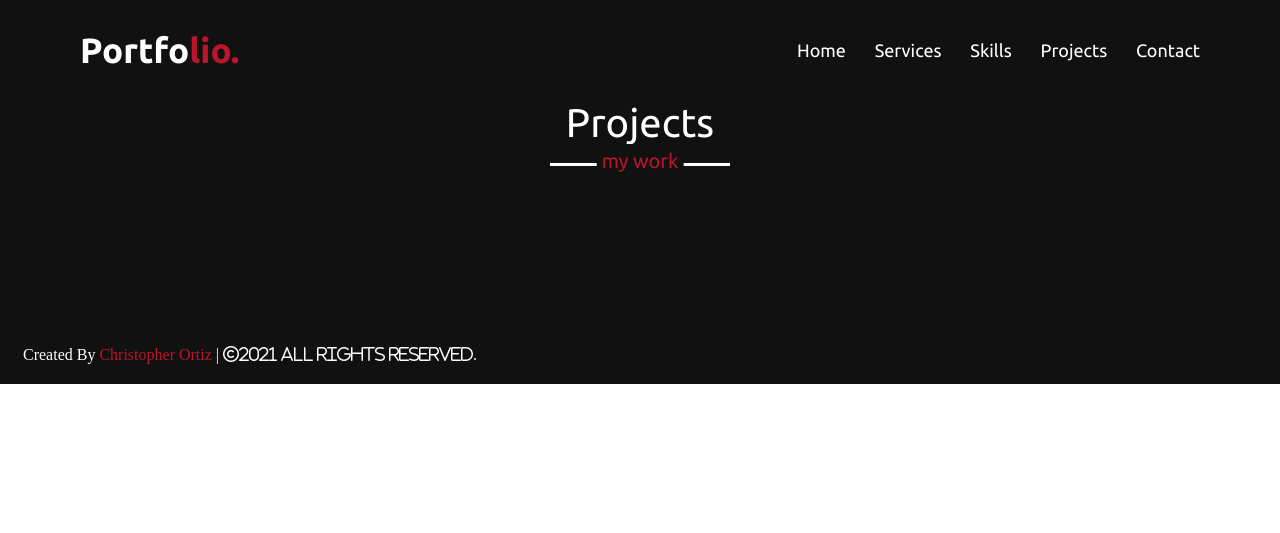
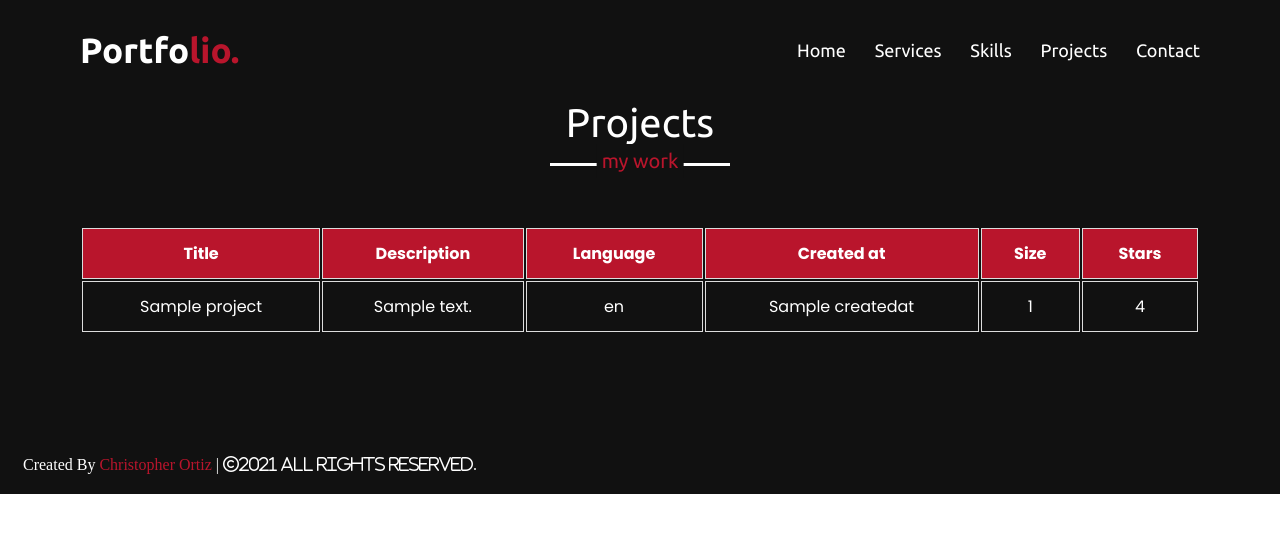
Before and after one commit to ceortiz33/Personal-Website, a Django app: template pages/templates/pages/projects.html in a window 1280 px wide. Shown: the top 533 px of the page. Run offline with Django 3.2, Linux system fonts and the light colour scheme; the template is opened without the code that fills it: most values are stand-ins (such as "Sample title", 1, 10 or a date in 2020); some libraries are stand-ins or nearby versions.

Commit message:
Create table with Github API calls

```diff
--- a/pages/static/pages/css/style.css
+++ b/pages/static/pages/css/style.css
@@ -113,9 +113,25 @@
 	pointer-events: auto;
 }
 
+/* Formatting table */
 
+.table{
+	width: 100%;
+	border-collapse: separate;
 
+}
 
+.table td, .table th{
+	padding: 12px 15px;
+	border: 1px solid #ddd;
+	text-align: center;
+	font-size: 16px;
+}
+
+.table th{
+	background-color: #b9152c;
+
+}
  /* Home Section Styling */
  .home{
  	display: flex;
--- a/pages/static/pages/js/script.js
+++ b/pages/static/pages/js/script.js
@@ -17,44 +17,4 @@
 		$('.menu-btn i').toggleClass("active");
 	});
 
-	// Typing Animation Script
-
-	let typed = new Typed(".typing",
-	 {strings: ["a Hacker", "a Developer", "an Engineer", "a Freelancer"],
-	  typeSpeed: 100,
-	  backSpeed: 60,
-	  loop: true
-	 });
-	let typed2 = new Typed(".typing-2",
-	 {strings: ["a Hacker", "a Developer", "an Engineer", "a Freelancer"],
-	  typeSpeed: 100,
-	  backSpeed: 60,
-	  loop: true
-	 });
-
-
-	//owl Carousel Script
-	$('.carousel').owlCarousel({
-		margin: 20,
-		loop: true,
-		autoplayTimeOut: 2000,
-		autoplayHoverPause: true,
-		responsive: {
-			0:{
-				items: 1,
-				nav: false
-			},
-
-			600:{
-				items: 2,
-				nav: false
-			},
-
-			1000:{
-				items: 3,
-				nav: false
-			}
-
-		}
-	});
 });
--- a/pages/templates/pages/base.html
+++ b/pages/templates/pages/base.html
@@ -9,10 +9,8 @@
 	<link rel="stylesheet" type="text/css" href="{% static 'pages/css/style.css' %}">
 	<script src="https://kit.fontawesome.com/28d25f280a.js"></script>
 	<script src="https://code.jquery.com/jquery-3.5.1.min.js"></script>
-	<script src="https://cdnjs.cloudflare.com/ajax/libs/typed.js/2.0.11/typed.min.js"></script>
-	<script src="https://cdnjs.cloudflare.com/ajax/libs/waypoints/4.0.1/jquery.waypoints.js"></script>
-	<script src="https://cdnjs.cloudflare.com/ajax/libs/OwlCarousel2/2.3.4/owl.carousel.min.js"></script>
-	<link rel="stylesheet" href="https://cdnjs.cloudflare.com/ajax/libs/OwlCarousel2/2.3.4/assets/owl.carousel.css" />
+
+
 
 </head>
 <body>
--- a/pages/templates/pages/home.html
+++ b/pages/templates/pages/home.html
@@ -8,7 +8,7 @@
 			<div class="home-content">
 				<div class="text-1">Hello, my name is</div>
 				<div class="text-2">Christopher Ortiz</div>
-				<div class="text-3">And I'm <span class="typing"></div>
+				<div class="text-3">And I'm <span class="Engineer"></div>
 				<a href="/contacts">Hire me</a>
 
 			</div>
--- a/pages/templates/pages/projects.html
+++ b/pages/templates/pages/projects.html
@@ -6,86 +6,31 @@
 	<section class="teams" id="teams">
 		<div class="max-width">
 			<h2 class="title">Projects</h2>
-			<div class="carousel owl-carousel">
-				<div class="card">
-					<div class="box">
-						<img src="{% static 'pages/images/perfil.jpg' %}" alt="">
-						<div class="text">Someone name</div>
-						<p>Lorem ipsum dolor sit amet, consectetur adipisicing elit, sed do eiusmod
-						tempor incididunt ut labore et dolore magna aliqua. Ut enim ad minim veniam,
-						quis nostrud exercitation ullamco laboris nisi ut aliquip ex ea commodo
-						consequat. Duis aute irure dolor in reprehenderit in voluptate velit esse
-						cillum dolore eu fugiat nulla pariatur. Excepteur sint occaecat cupidatat non
-						proident, sunt in culpa qui officia deserunt mollit anim id est laborum.</p>
-					</div>
-				</div>
 
+			<div style="overflow-x:auto;">
+				<table class="table">
+					<thead>
+						<th>Title</th>
+						<th>Description</th>
+						<th>Language</th>
+						<th>Created at</th>
+						<th>Size</th>
+						<th>Stars</th>
+					</thead>
+					<tbody>
+						{% for project in allProjects %}
+						<tr>
+							<td>{{project.Title}}</td>
+							<td>{{project.Description}}</td>
+							<td>{{project.Language}}</td>
+							<td>{{project.Createdat}}</td>
+							<td>{{project.Size}}</td>
+							<td>{{project.Stars}}</td>
+						<tr>
+						{% endfor %}
+					</tbody>
 
-				<div class="card">
-					<div class="box">
-						<img src="{% static 'pages/images/perfil.jpg' %}" alt="">
-					<div class="text">Someone name</div>
-					<p>Lorem ipsum dolor sit amet, consectetur adipisicing elit, sed do eiusmod
-					tempor incididunt ut labore et dolore magna aliqua. Ut enim ad minim veniam,
-					quis nostrud exercitation ullamco laboris nisi ut aliquip ex ea commodo
-					consequat. Duis aute irure dolor in reprehenderit in voluptate velit esse
-					cillum dolore eu fugiat nulla pariatur. Excepteur sint occaecat cupidatat non
-					proident, sunt in culpa qui officia deserunt mollit anim id est laborum.</p>
-
-
-					</div>
-				</div>
-
-				<div class="card">
-					<div class="box">
-						<img src="{% static 'pages/images/perfil.jpg' %}" alt="">
-					<div class="text">Someone name</div>
-					<p>Lorem ipsum dolor sit amet, consectetur adipisicing elit, sed do eiusmod
-					tempor incididunt ut labore et dolore magna aliqua. Ut enim ad minim veniam,
-					quis nostrud exercitation ullamco laboris nisi ut aliquip ex ea commodo
-					consequat. Duis aute irure dolor in reprehenderit in voluptate velit esse
-					cillum dolore eu fugiat nulla pariatur. Excepteur sint occaecat cupidatat non
-					proident, sunt in culpa qui officia deserunt mollit anim id est laborum.</p>
-
-
-					</div>
-				</div>
-
-				<div class="card">
-					<div class="box">
-						<img src="{% static 'pages/images/perfil.jpg' %}" alt="">
-					<div class="text">Someone name</div>
-					<p>Lorem ipsum dolor sit amet, consectetur adipisicing elit, sed do eiusmod
-					tempor incididunt ut labore et dolore magna aliqua. Ut enim ad minim veniam,
-					quis nostrud exercitation ullamco laboris nisi ut aliquip ex ea commodo
-					consequat. Duis aute irure dolor in reprehenderit in voluptate velit esse
-					cillum dolore eu fugiat nulla pariatur. Excepteur sint occaecat cupidatat non
-					proident, sunt in culpa qui officia deserunt mollit anim id est laborum.</p>
-
-
-					</div>
-				</div>
-
-				<div class="card">
-					<div class="box">
-						<img src="{% static 'pages/images/perfil.jpg' %}" alt="">
-					<div class="text">Someone name</div>
-					<p>Lorem ipsum dolor sit amet, consectetur adipisicing elit, sed do eiusmod
-					tempor incididunt ut labore et dolore magna aliqua. Ut enim ad minim veniam,
-					quis nostrud exercitation ullamco laboris nisi ut aliquip ex ea commodo
-					consequat. Duis aute irure dolor in reprehenderit in voluptate velit esse
-					cillum dolore eu fugiat nulla pariatur. Excepteur sint occaecat cupidatat non
-					proident, sunt in culpa qui officia deserunt mollit anim id est laborum.</p>
-
-
-					</div>
-				</div>
-
-
-
-
-
-			</div>
+				</table>
 		</div>
 	</section>
 {% endblock projects %}
--- a/portfolioweb/settings.py
+++ b/portfolioweb/settings.py
@@ -37,6 +37,7 @@
     'django.contrib.sessions',
     'django.contrib.messages',
     'django.contrib.staticfiles',
+    'jquery',
 
     #My apps
     'pages',
```
Also changed, not shown: pages/project.py (added, +15 -0 lines), pages/views.py (+28 -6 lines).
